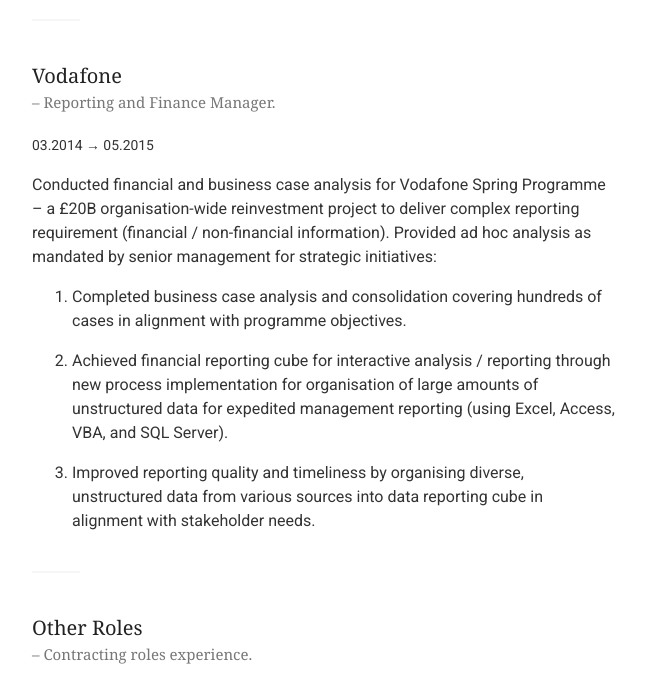
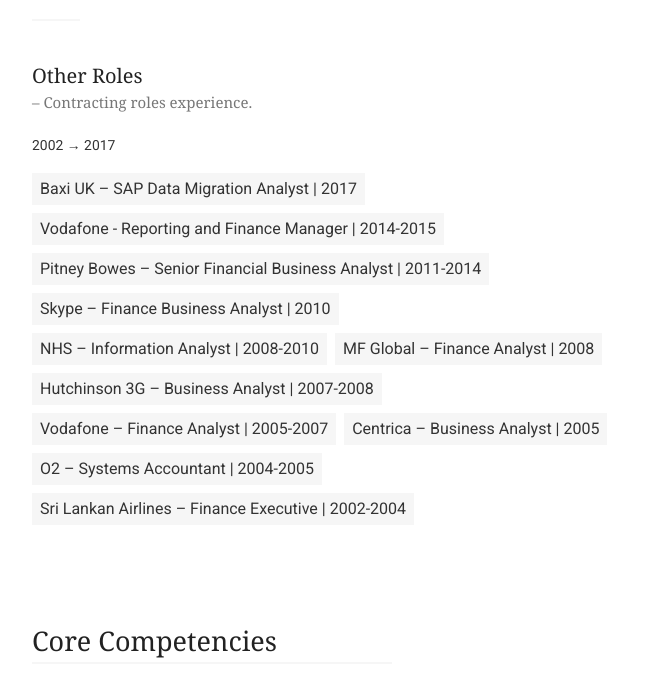
Before and after one commit to klameer/klameer.github.io, a website with bundled scripts: page index.html in a window 1280 px wide. Shown: the part 3796-4477 px from the top of the page, without its empty margins (316-962 px from the left). Built offline with nearby package versions, Linux system fonts and the light colour scheme.

Commit message:
changed experience

```diff
--- a/index.html
+++ b/index.html
@@ -206,28 +206,6 @@
                     </div>
 
                     <div class="resume-info-section-block">
-                        <h4 id="vodafone">
-                            Vodafone
-                            <small> – Reporting and Finance Manager.</small>
-                        </h4>
-                        <p>
-                            <small>
-                                03.2014 → 05.2015
-                            </small>
-                        </p>
-
-                        <p>
-                            Conducted financial and business case analysis for Vodafone Spring Programme – a £20B organisation-wide reinvestment project to deliver complex reporting requirement (financial / non-financial information). Provided ad hoc analysis as mandated by senior management for strategic initiatives:
-                            <ol>
-                                <li>Completed business case analysis and consolidation covering hundreds of cases in alignment with programme objectives.</li>
-                                <li>Achieved financial reporting cube for interactive analysis / reporting through new process implementation for organisation of large amounts of unstructured data for expedited management reporting (using Excel, Access, VBA, and SQL Server).</li>
-                                <li>Improved reporting quality and timeliness by organising diverse, unstructured data from various sources into data reporting cube in alignment with stakeholder needs.</li>
-                            </ol>
-                        </p>
-
-                    </div>
-
-                    <div class="resume-info-section-block">
                         <h4 id="otherroles">
                             Other Roles
                             <small> – Contracting roles experience.</small>
```
